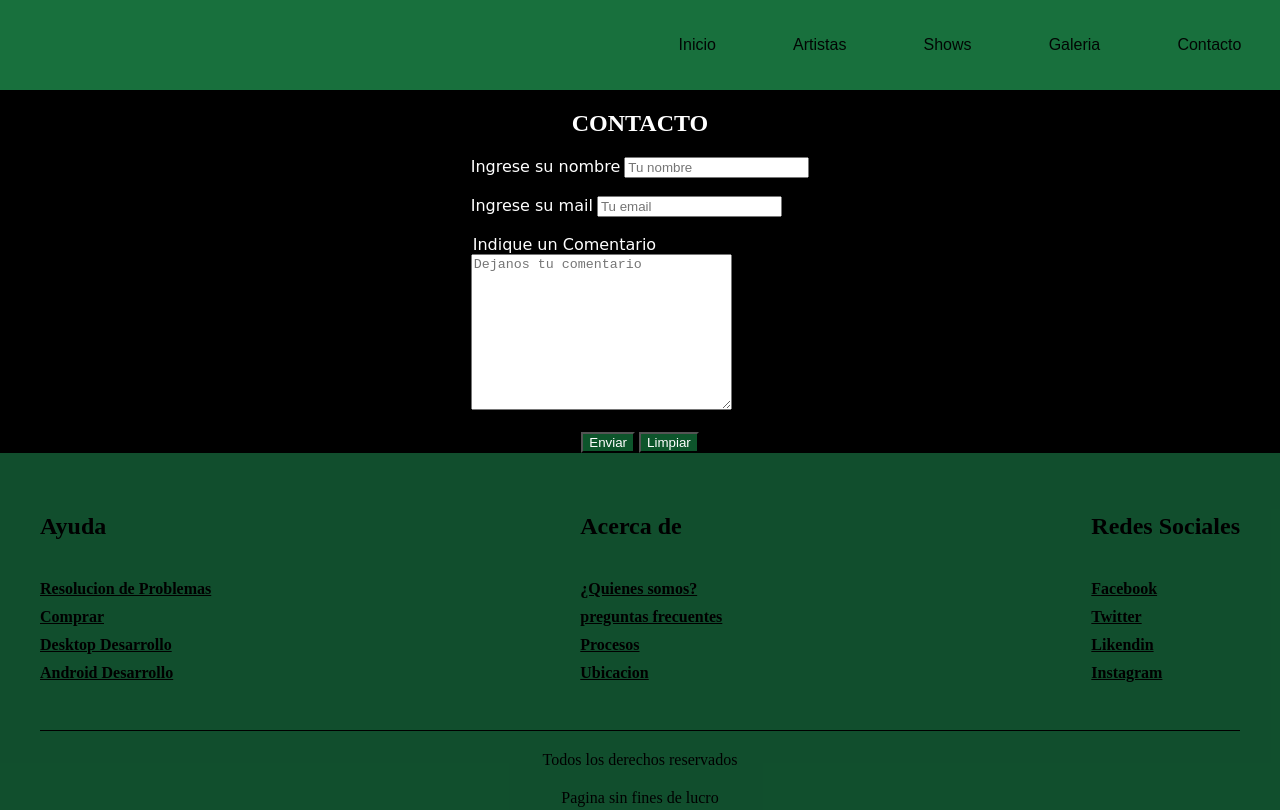
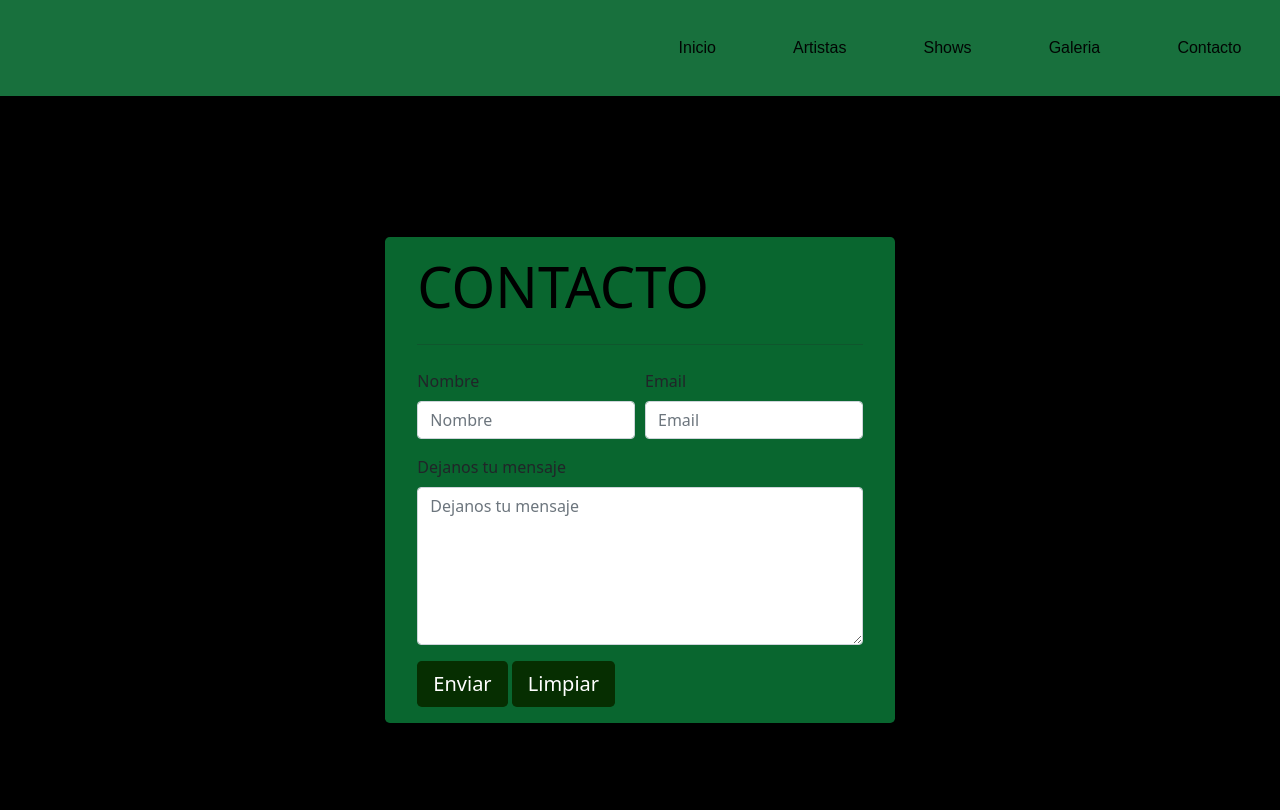
Before and after one commit to joaquincanepa/Artistas-canepa, a plain HTML site: page ENLACES/contacto.html in a window 1280 px wide. Shown: the top 810 px of the page. Drawn offline with nearby package versions, Linux system fonts and the light colour scheme.

Commit message:
pagina version 0.2 animaciones y boostrap

```diff
--- a/ENLACES/contacto.html
+++ b/ENLACES/contacto.html
@@ -6,52 +6,74 @@
     <meta http-equiv="X-UA-Compatible" content="IE=edge">
     <meta name="viewport" content="width=device-width, initial-scale=1.0">
     <title>contacto</title>
+    <link href="//maxcdn.bootstrapcdn.com/bootstrap/4.1.1/css/bootstrap.min.css" rel="stylesheet" id="bootstrap-css">
+    <link href="https://cdn.jsdelivr.net/npm/bootstrap@5.1.3/dist/css/bootstrap.min.css" rel="stylesheet" integrity="sha384-1BmE4kWBq78iYhFldvKuhfTAU6auU8tT94WrHftjDbrCEXSU1oBoqyl2QvZ6jIW3" crossorigin="anonymous">
     <link rel="stylesheet" href="../estilos.css"  >
+
+
 </head>
 
         <body>
-    <nav>
-        <ul class="menu" >
-            <li><a href="../index.html">Inicio</a>
+            <nav style="background-color: #229954bb;">
+                <ul class=" menu ">
+                    <li class="nav-item" >
+                        <a href="../index.html">Inicio</a>
                     </li>
-            <li><a href="../ENLACES/artistas.html">Artistas</a>
+                    <li class="nav-item">
+                        <a href="../ENLACES/artistas.html">Artistas</a>
                     </li>
-            <li><a href="../ENLACES/shows.html">Shows</a>
+                    <li class="nav-item">
+                        <a href="../ENLACES/shows.html">Shows</a>
                     </li>
-            <li><a href="../ENLACES/galeria.html">Galeria</a>
+                    <li class="nav-item">
+                        <a href="../ENLACES/galeria.html">Galeria</a>
                     </li>
-            <li><a href="#">Contacto</a>
+                    <li class="nav-item">
+                        <a href="../ENLACES/contacto.html">Contacto</a>
                     </li>
                 </ul>
             </nav>
-    <Form>
-        <section id="contacto" class="formulario">
-            <h1>CONTACTO</h1>
-            <div>
-                <div>
-                    <label class="letra" for="nombre">Ingrese su nombre</label>
-                    <input id="nombre" name="nombre" type="text" placeholder="Tu nombre" required>
+
+        <style>
+            html, body, .servicios-frame {
+                height: 100%;
+            }
+        </style>
+    </head>
+    <body>
+        <div class="container-fluid px-0 servicios-frame">
+            <section class="contact container-fluid h-100" id="contact">
+                <div class="row h-100 justify-content-md-center d-flex align-items-center" data-aos="fade-up" data-aos-delay="200" data-aos-once="true" data-aos-easing="ease">
+                    <div class="col-md-5">
+                        <div class="jumbotron py-3">
+                            <h2 class="display-4">CONTACTO</h2>
+                            <hr class="my-4">
+                            <form>
+                                <div class="form-row">
+                                    <div class="col">
+                                        <label for="exampleFormControlInput1">Nombre</label>
+                                        <input type="text" class="form-control" placeholder="Nombre">
                                     </div>
-                <br>
-                <div>
-                    <label class="letra" for="mail">Ingrese su mail</label>
-                    <input id="mail" name="mail" type="email" placeholder="Tu email" required>
+                                    <div class="col">
+                                        <label for="exampleFormControlInput1">Email</label>
+                                        <input type="email" class="form-control" placeholder="Email">
                                     </div>
-                <br>
-                <div>
-                    <legend class="letra" >Indique un Comentario</legend>
-                    <textarea name="comentario" id="comentario" cols="30" rows="10"
-                    placeholder="Dejanos tu comentario"></textarea>
                                 </div>
-                <br>
+                                <div class="form-group my-3">
+                                    <label for="exampleFormControlInput1">Dejanos tu mensaje</label>
+                                    <textarea name="" id="" cols="20" rows="6" class="form-control" placeholder="Dejanos tu mensaje"></textarea>
                                 </div>
-            <div>
-                <input class="botton" type="submit" value="Enviar">
-                <input class="botton" type="reset" value="Limpiar">
+                                <button type="submit" class="btn btn-secondary btn-lg border-0">Enviar</button>
+                                <button type="reset" class="btn btn-secondary btn-lg border-0" value="Limpiar">Limpiar</button>
+                            </form>
+                        </div>
+                    </div>
                 </div>
             </section>
-    </Form>
 
+        </div>
+    </body>
+    </html>
         <footer>
             <div class="container_footer">
                 <div class="box__footer">
@@ -83,5 +105,8 @@
                 <b>Joaquin Canepa</b></p>
             </div>
         </footer>
+
+        <script src="https://cdn.jsdelivr.net/npm/bootstrap@5.1.3/dist/js/bootstrap.bundle.min.js" integrity="sha384-ka7Sk0Gln4gmtz2MlQnikT1wXgYsOg+OMhuP+IlRH9sENBO0LRn5q+8nbTov4+1p" crossorigin="anonymous"></script>
+
     </body>
 </html>
--- a/estilos.css
+++ b/estilos.css
@@ -20,8 +20,7 @@ nav{
     display: flex;
     width: 50%;
     justify-content: space-around;
-
-
+    margin-top: 16px;
 }
 .menu li a{
     text-decoration: none;
@@ -34,8 +33,10 @@ nav{
     text-align: center;
 }
 .menu li a:hover{
-    background: #0d552b;
+    background: #064621ce;
 }
+
+
 /* Aca termina el nav */
 
 
@@ -53,7 +54,14 @@ nav{
 }
 .parrafo{
     color: wheat;
+    padding: 20px;
 
+}
+.titulo_inicio{
+    color: wheat;
+    padding: 20px;
+    display: flex;
+    justify-content: center
 }
 /* Aca termina el index */
 
@@ -150,6 +158,20 @@ h2{
 h1{
     color   : white;
 }
+
+.display-4{
+    color: black;
+}
+
+.jumbotron{
+    background-color: #0a7034ea;
+}
+
+.btn{
+    background-color: rgb(6, 46, 1);
+}
+
+
 /* Aca termina contactos html */
 
 
```
Also changed, not shown: ENLACES/artistas.html (+22 -37 lines), ENLACES/galeria.html (+14 -8 lines), ENLACES/shows.html (+22 -15 lines), index.html (+43 -30 lines). Lines whose indentation alone changed are shown as unchanged.
